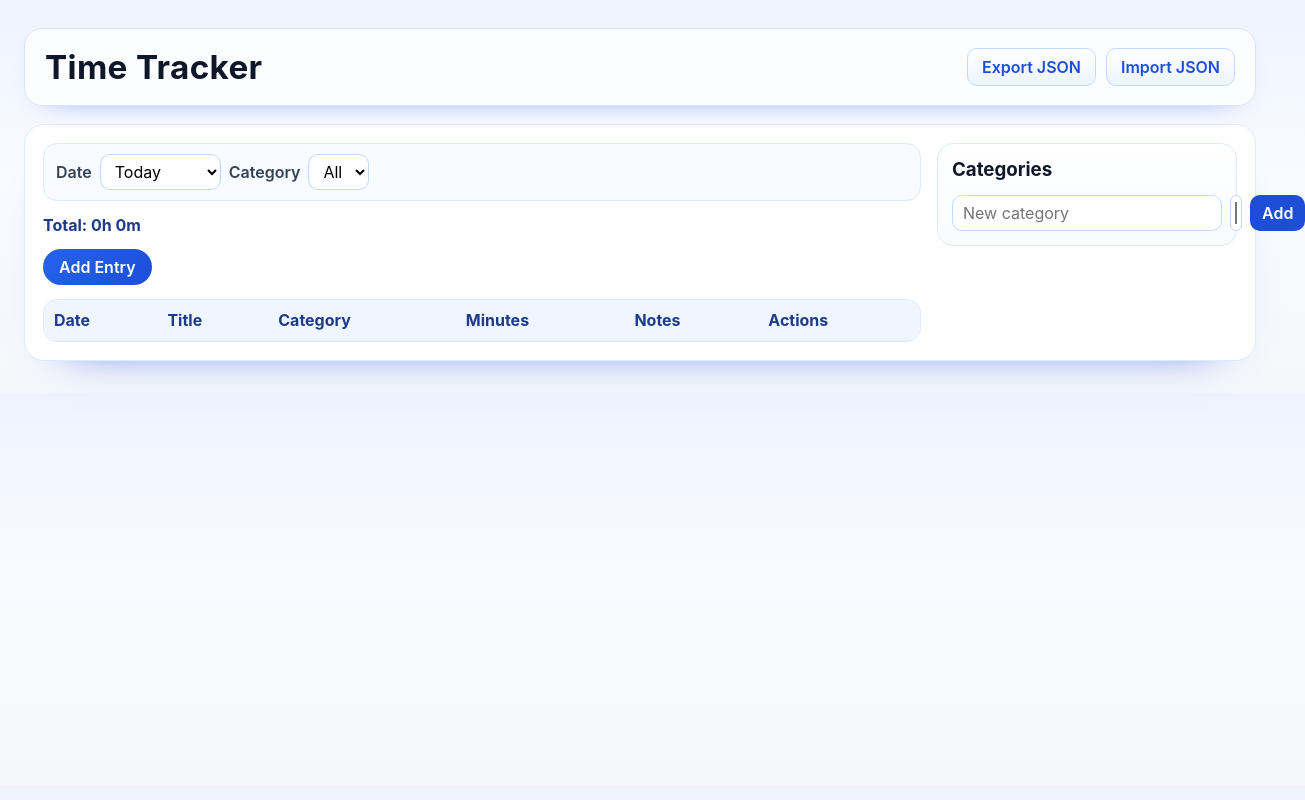
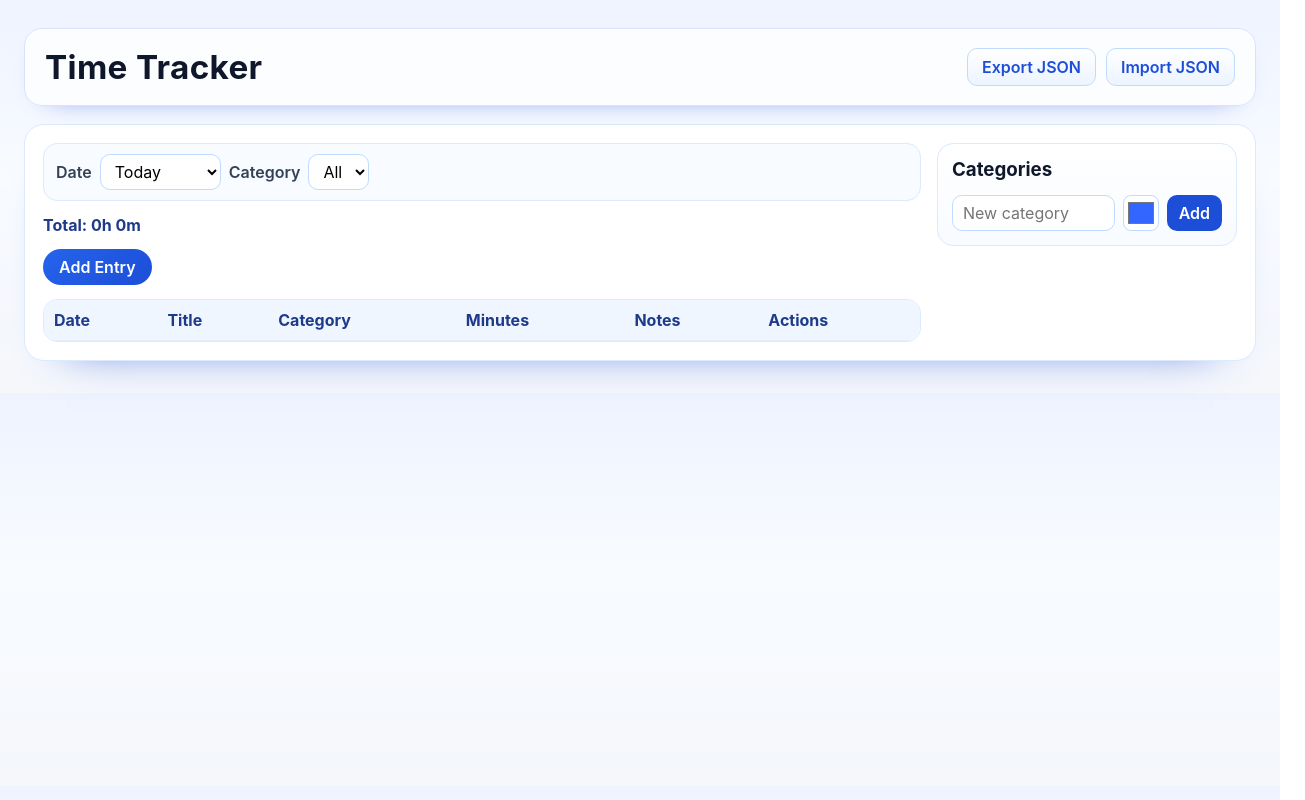
Before and after one commit to sh-timur/time-tracker-web, an Angular app: page / in a window 1280 px wide. Shown: the whole page, 1305 px wide, since content can reach past the window. Built offline with nearby package versions, Linux system fonts and the light colour scheme.

Commit message:
fixed add category markup

```diff
--- a/src/app/components/categories-panel/categories-panel.component.scss
+++ b/src/app/components/categories-panel/categories-panel.component.scss
@@ -52,6 +52,7 @@ form {
 
 input[type='text'] {
   flex: 1;
+  min-width: 50%;
   border: 1px solid #bfdbfe;
   border-radius: 10px;
   padding: 7px 10px;
--- a/src/app/components/categories-panel/categories-panel.component.ts
+++ b/src/app/components/categories-panel/categories-panel.component.ts
@@ -19,12 +19,12 @@ export class CategoriesPanelComponent {
 
   errorMessage = '';
 
+  constructor(private readonly fb: FormBuilder) { }
+
   readonly form = this.fb.nonNullable.group({
     name: ['', [Validators.required]],
     color: ['#3366ff', [Validators.required, Validators.pattern(/^#[0-9a-fA-F]{6}$/)]]
   });
-
-  constructor(private readonly fb: FormBuilder) {}
 
   addCategory(): void {
     if (this.form.invalid) {
--- a/src/app/components/entry-form/entry-form.component.ts
+++ b/src/app/components/entry-form/entry-form.component.ts
@@ -23,6 +23,8 @@ export class EntryFormComponent {
   @Output() save = new EventEmitter<EntryFormValue>();
   @Output() cancel = new EventEmitter<void>();
 
+  constructor(private readonly fb: FormBuilder) {}
+
   readonly form = this.fb.nonNullable.group({
     title: ['', [Validators.required, Validators.maxLength(80)]],
     categoryId: ['', [Validators.required]],
@@ -31,8 +33,6 @@ export class EntryFormComponent {
     notes: ['']
   });
 
-  constructor(private readonly fb: FormBuilder) {}
-
   submit(): void {
     if (this.form.invalid) {
       this.form.markAllAsTouched();
@@ -40,6 +40,7 @@ export class EntryFormComponent {
     }
 
     const { title, categoryId, date, minutes, notes } = this.form.getRawValue();
+
     this.save.emit({
       title: title.trim(),
       categoryId,
```
